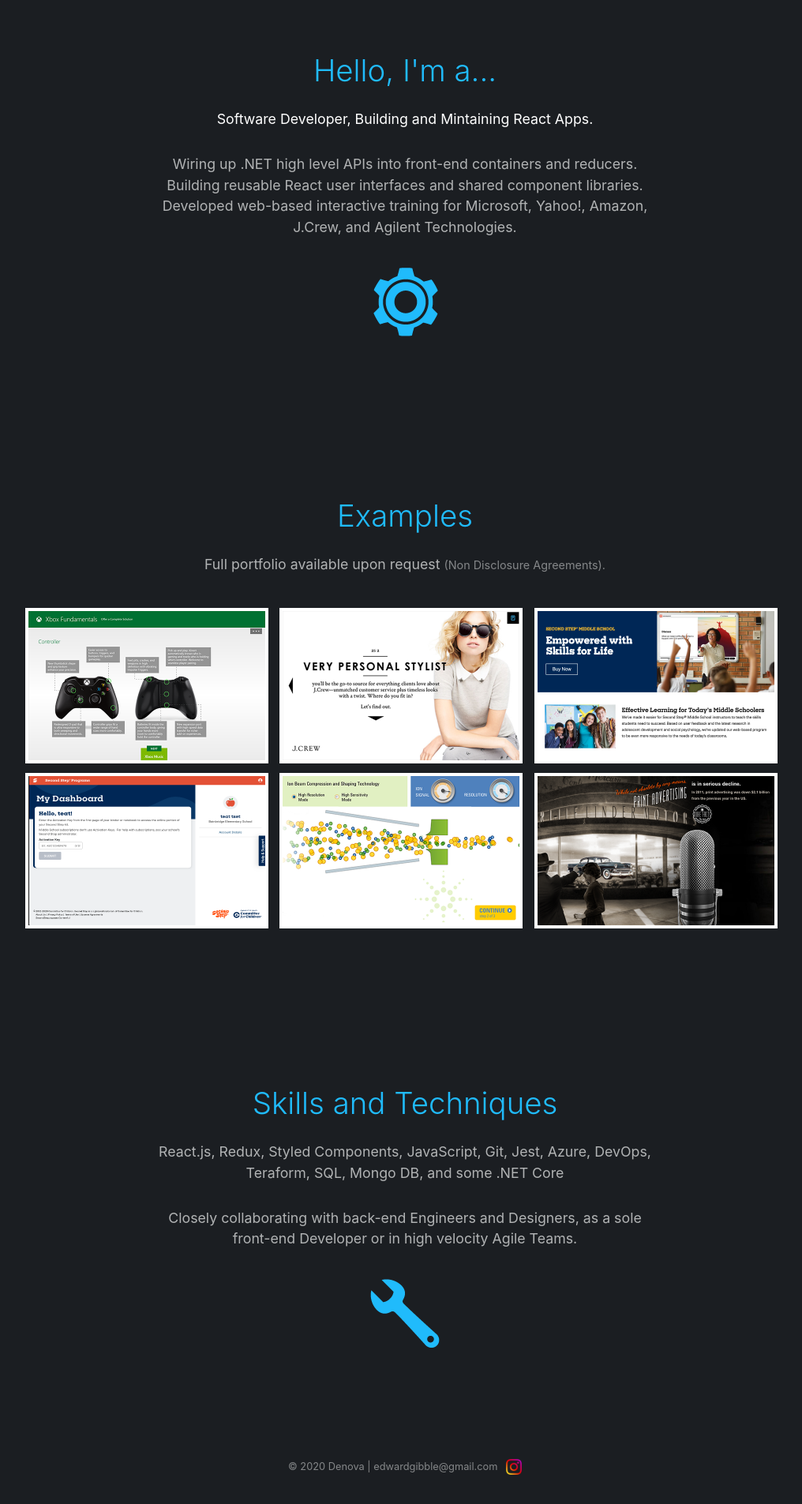
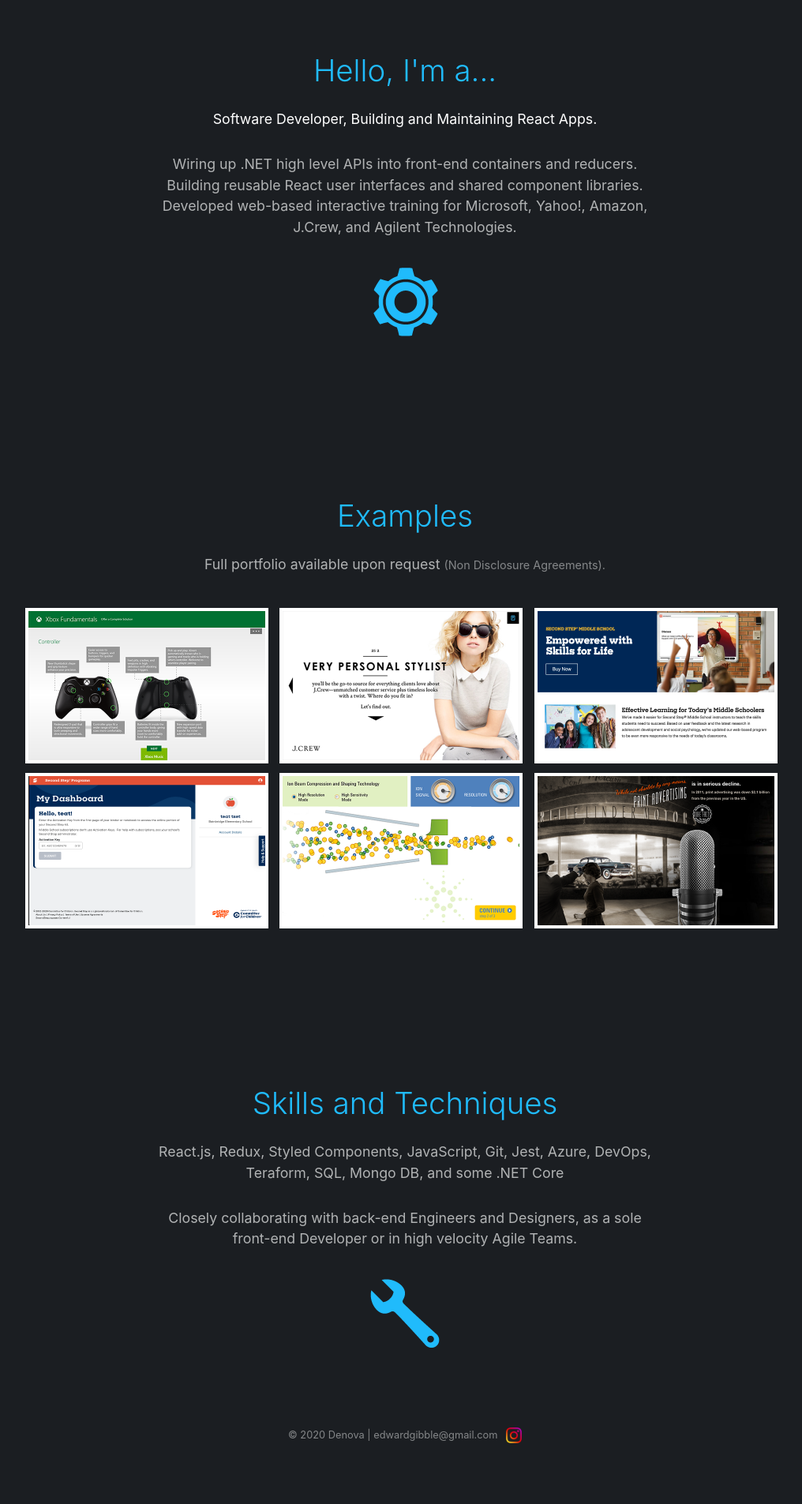
Before and after one commit to punchjay/denova-home, a plain HTML site: page index.html in a window 1280 px wide. Shown: the part 80-1985 px from the top of the page at 79% size, without its empty margins (127-1143 px from the left). After the commit the page ends 1942 px from the top, so only its background shows below. Drawn offline with nearby package versions, Linux system fonts and the light colour scheme.

Commit message:
design updates + copy update

```diff
--- a/global/global.less
+++ b/global/global.less
@@ -193,7 +193,7 @@ h4 {
 
 footer {
   text-align: center;
-  padding: 80px 40px 5px 40px;
+  padding: 40px 40px 0 40px;
 
   img {
     display: inline-block;
--- a/index.html
+++ b/index.html
@@ -34,7 +34,7 @@
         <article id="bt-one-anchor" class="section01">
             <div class="container">
                 <h1 class="b-slide">Hello, I'm a...</h1>
-                <p class="slide-in-right lead-in">Software Developer, Building and Mintaining React&nbsp;Apps.</p>
+                <p class="slide-in-right lead-in">Software Developer, Building and Maintaining React&nbsp;Apps.</p>
                 <p class="slide-in-right">Wiring up .NET high level APIs into front-end containers and reducers. Building reusable React user interfaces and shared component libraries. Developed web-based interactive training for Microsoft, Yahoo!, Amazon, J.Crew, and&nbsp;Agilent&nbsp;Technologies.</p>
                 <img class="fade-in" src="media/gear.png" width="100" />
             </div>
```
Also changed, not shown: global/global.css.
